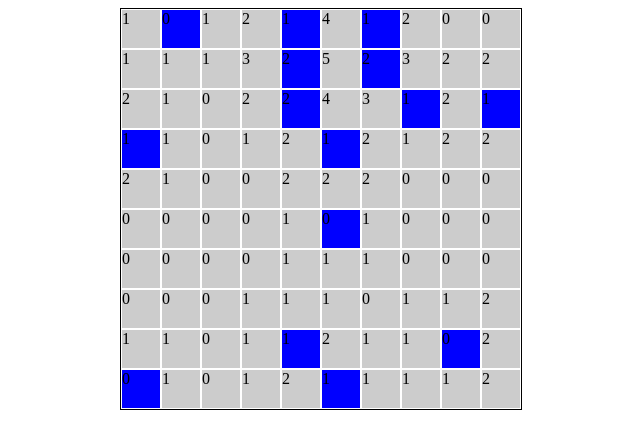
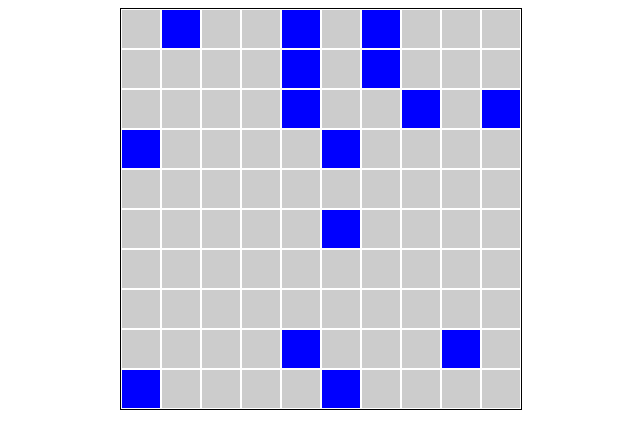
Before and after one commit to SFlaton/pacman, a React app: page / in a window 1280 px wide. Shown: the top 448 px of the page, without its empty margins (319-959 px from the left). Built offline with nearby package versions, Linux system fonts and the light colour scheme.

Commit message:
showing numbers only when clicked

```diff
--- a/src/App.js
+++ b/src/App.js
@@ -70,18 +70,17 @@ class App extends React.Component {
       })
     }
   }
-
   neighbourBombs(key) {
       let bombsFound = 0
 
       let coord = [-11, -10, -9, -1, 1, 9, 10, 11]
       for (let i=0; i < coord.length; i++) {
         let check = key + coord[i]
+
         if (check > -1 ){
           bombsFound += this.state.bombs.filter(function(bomb){
             return bomb === check
           }).length
-
         }
       }
       return bombsFound
@@ -99,9 +98,6 @@ class App extends React.Component {
           {this.grid.map(function(key) {
             return(<GridComponent key={key} click={this.cellIsClicked(key)} number={this.neighbourBombs(key)} bomb={this.cellHasBomb(key)} index={key} onClick={this.findBomb.bind(this)}/>);
           }.bind(this))}
-          <div>
-
-          </div>
         </div>
       </div>);
   }
--- a/src/components/GridComponent.js
+++ b/src/components/GridComponent.js
@@ -28,9 +28,14 @@ class GridComponent extends React.Component {
 
   render() {
     let gridStyle = this.getGridStyle();
+    let number;
+    if (this.props.click) {
+      number = this.props.number
+    }
+
 
     return (
-      <div style={gridStyle} onClick={this.onClick.bind(this)}>{this.props.number}</div>
+      <div style={gridStyle} onClick={this.onClick.bind(this)}>{number}</div>
     )
   }
 }
```
